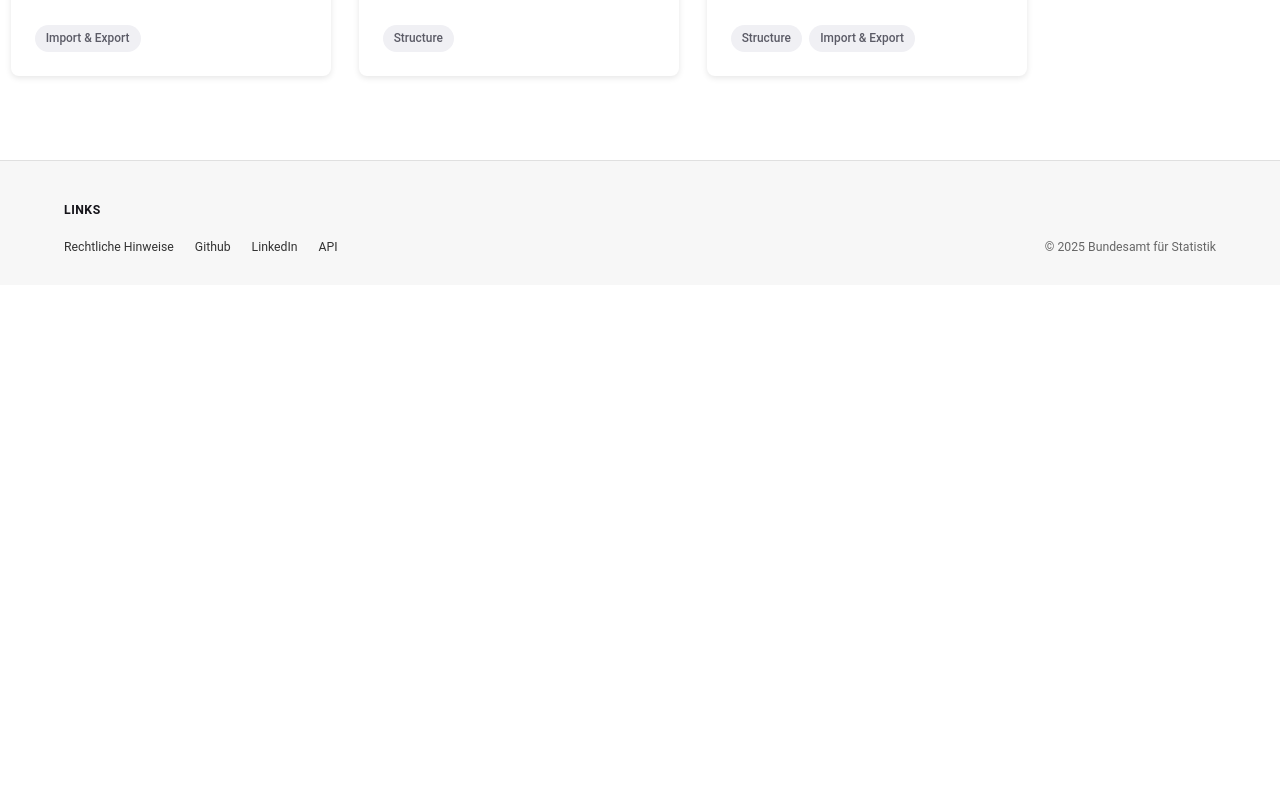
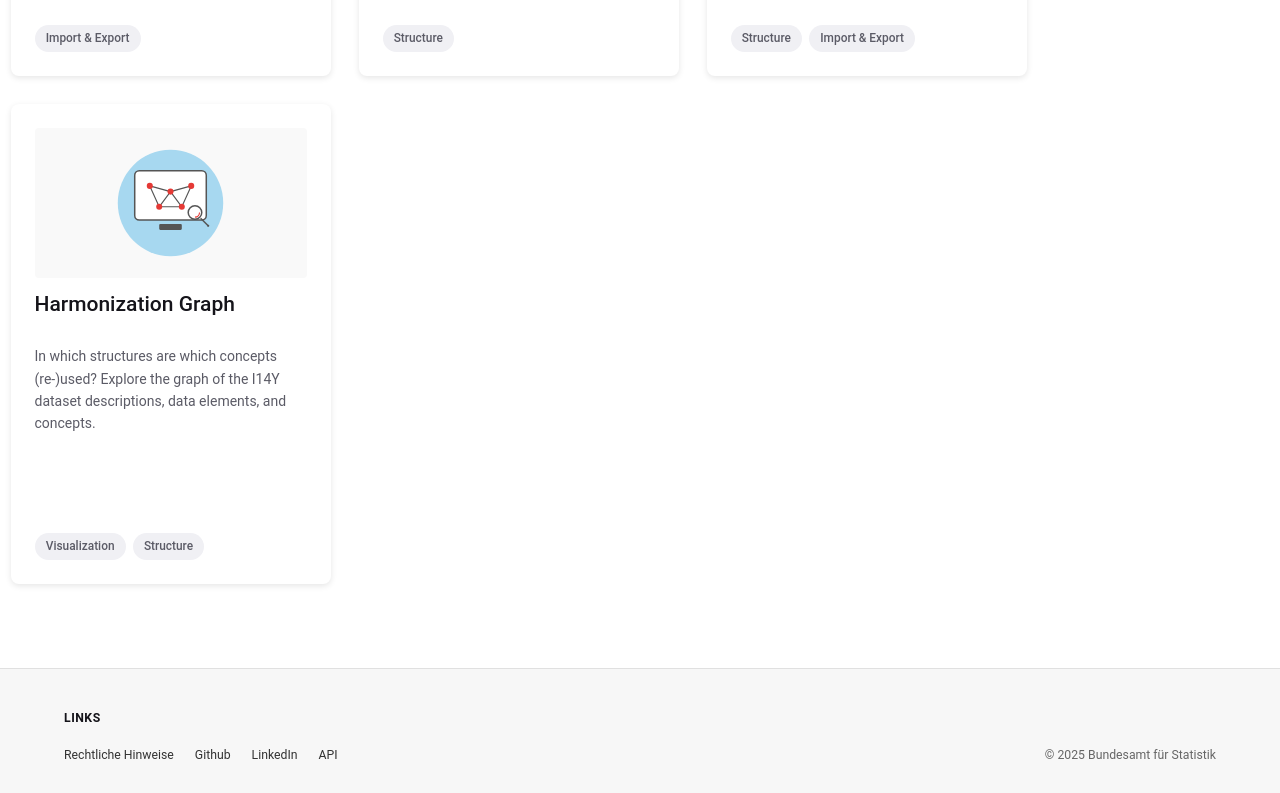
Before and after one commit to I14Y-ch/toolbox, a plain HTML site: page index.html in a window 1280 px wide. Shown: the part 1404-2197 px from the top of the page. Before the commit the page ends 1689 px from the top, so only its background shows below. Drawn offline with Linux system fonts and the light colour scheme.

Commit message:
Added webapp harmonization graph

```diff
--- a/index.html
+++ b/index.html
@@ -171,6 +171,30 @@
                         </svg>
                     </a>
                 </div>
+                <!-- Harm Graph -->
+                <div class="api-card">
+                    <a href="https://harmgraph-of2rj.ondigitalocean.app/" class="card-main-link" target="_blank">
+                        <div class="tool-logo">
+                            <img src="static/img/i14y-harm-graph.svg" alt="Logo I14Y Harm Graph">
+                        </div>
+                        <h2>Harmonization Graph</h2>
+                        <p>In which structures are which concepts (re-)used? Explore the graph of the I14Y dataset descriptions, data elements, and concepts.</p>
+
+                        <div class="card-tags">
+                            <span class="tag">Visualization</span>
+                            <span class="tag">Structure</span>
+                        </div>
+                    </a>
+                    <!-- <a href="https://github.com/I14Y-ch/structure_generator" class="github-corner" target="_blank" aria-label="View source on GitHub">
+                        <svg width="30" height="30" viewBox="0 0 250 250" aria-hidden="true">
+                            <path d="M0,0 L115,115 L130,115 L142,142 L250,250 L250,0 Z"></path>
+                            <path d="M128.3,109.0 C113.8,99.7 119.0,89.6 119.0,89.6 C122.0,82.7 120.5,78.6 120.5,78.6 C119.2,72.0 123.4,76.3 123.4,76.3 C127.3,80.9 125.5,87.3 125.5,87.3 C122.9,97.6 130.6,101.9 134.4,103.2" fill="currentColor" style="transform-origin: 130px 106px;" class="octo-arm"></path>
+                            <path d="M115.0,115.0 C114.9,115.1 118.7,116.5 119.8,115.4 L133.7,101.6 C136.9,99.2 139.9,98.4 142.2,98.6 C133.8,88.0 127.5,74.4 143.8,58.0 C148.5,53.4 154.0,51.2 159.7,51.0 C160.3,49.4 163.2,43.6 171.4,40.1 C171.4,40.1 176.1,42.5 178.8,56.2 C183.1,58.6 187.2,61.8 190.9,65.4 C194.5,69.0 197.7,73.2 200.1,77.6 C213.8,80.2 216.3,84.9 216.3,84.9 C212.7,93.1 206.9,96.0 205.4,96.6 C205.1,102.4 203.0,107.8 198.3,112.5 C181.9,128.9 168.3,122.5 157.7,114.1 C157.9,116.9 156.7,120.9 152.7,124.9 L141.0,136.5 C139.8,137.7 141.6,141.9 141.8,141.8 Z" fill="currentColor" class="octo-body"></path>
+                        </svg>
+                    </a>
+                    -->
+                </div>
+
             </div>
         </div>
     </main>
```
Also changed, not shown: static/img/i14y-harm-graph.svg (added).
